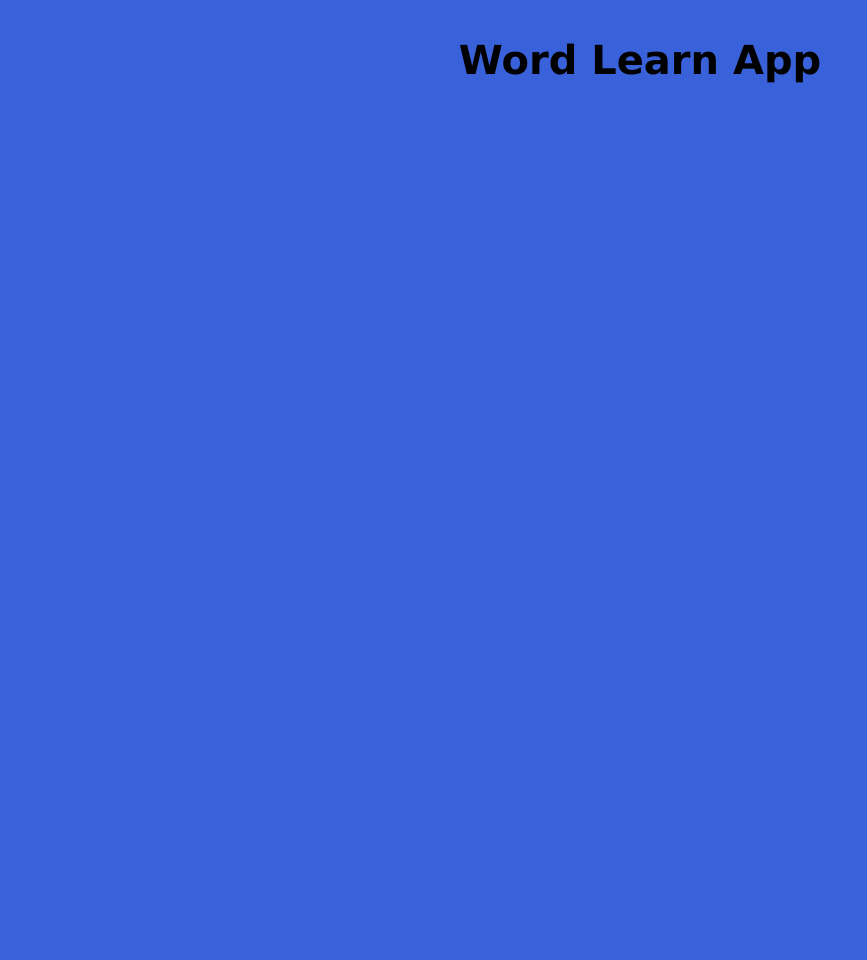
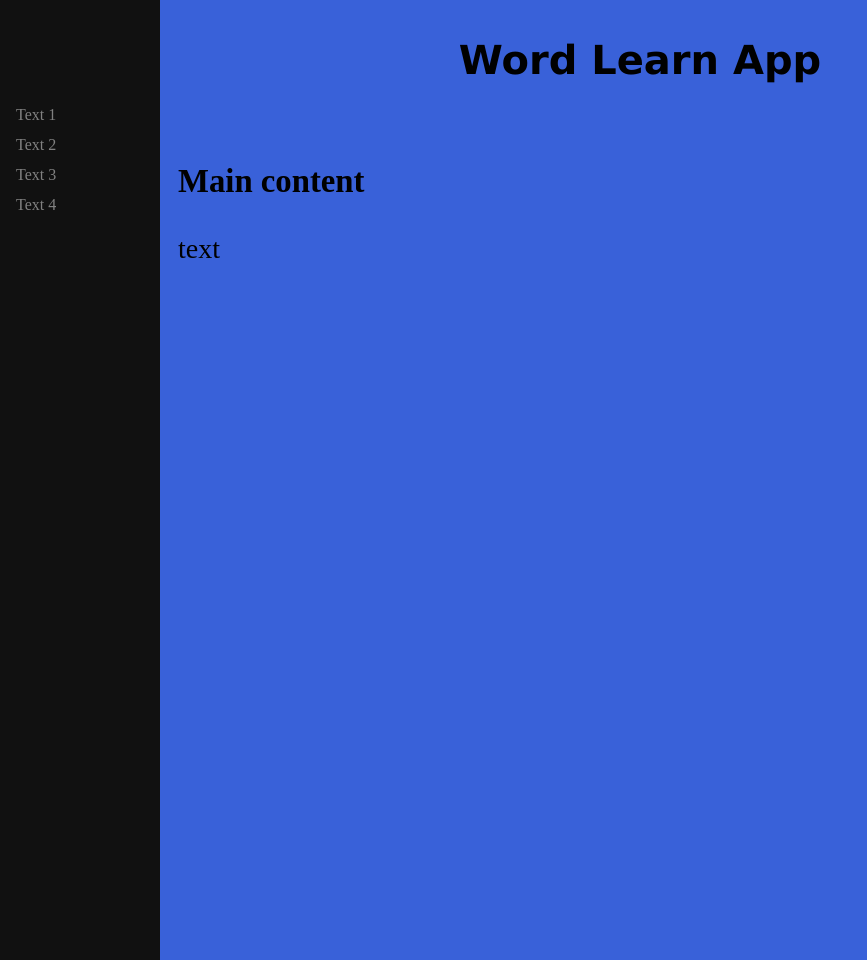
Before and after one commit to kamilpinas12/Word-Learn-App, a Flask app: page / in a window 1280 px wide. Shown: the whole page, without its empty margins (0-867 px from the left). Run offline with Flask 3, Linux system fonts and the light colour scheme.

Commit message:
website structure

```diff
--- a/app/static/styles.css
+++ b/app/static/styles.css
@@ -9,3 +9,39 @@ h1 {
     text-align: center;
     padding: 10px;
 }
+
+.sidenav {
+    position: fixed;
+    height: 100%;
+    width: 160px;
+    z-index: 1;
+    top: 0;
+    left: 0;
+    overflow-x: hidden;
+    background-color: #111;
+    padding-top: 100px;
+}
+
+.sidenav a{
+    text-decoration: none;
+    padding: 6px 8px 6px 16px;
+    display: block;
+    color: #818181;
+    font_size: 25px;
+}
+
+.sidenav a:hover{
+    color: #f1f1f1;
+}
+
+.main {
+    margin-left: 160px;
+    font-size: 28px;
+    padding: 0px 10px;
+    margin-top: 70px;
+}
+
+@media screen and (max-height: 450px){
+    .sidenav{padding-top: 15px;}
+    .sidenav a{font-size: 18px;}
+}
--- a/app/templates/base.html
+++ b/app/templates/base.html
@@ -2,10 +2,22 @@
 <html lang="en">
 <head>
     <link rel="stylesheet" href="static/styles.css">
-    <meta charset="UTF-8">
+    <meta charset="UTF-8"
+    content="width=device-width, initial-scale=1">
     <title>Word Learn App</title>
 </head>
 <body>
     <h1>Word Learn App</h1>
+    <div class="sidenav">
+        <a href="#">Text 1</a>
+        <a href="#">Text 2</a>
+        <a href="#">Text 3</a>
+        <a href="#">Text 4</a>
+    </div>
+
+    <div class="main">
+        <h3>Main content</h3>
+        <p> text </p>
+    </div>
 </body>
 </html>
```
Also changed, not shown: app/models.py (line endings or trailing spaces).
